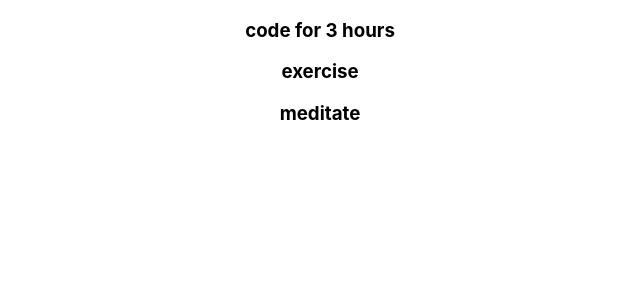
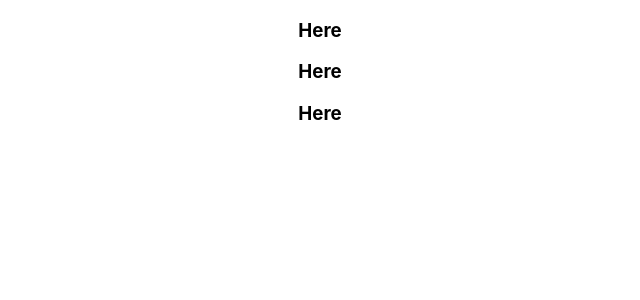
Before and after one commit to Mirtau/timeman, a React app: page / in a window 1280 px wide. Shown: the top 300 px of the page, without its empty margins (320-960 px from the left). Built offline with nearby package versions, Linux system fonts and the light colour scheme.

Commit message:
TodoItem added

```diff
--- /dev/null
+++ b/src/components/TodoItem.js
@@ -0,0 +1,12 @@
+import React, { Component } from 'react';
+
+
+class TodoItem extends Component {
+  render() {
+    return (
+      <h3>Here</h3>
+    );
+  }
+}
+
+export default TodoItem;
--- a/src/components/Todos.js
+++ b/src/components/Todos.js
@@ -1,10 +1,10 @@
 import React, { Component } from 'react';
-
+import TodoItem from './TodoItem';
 
 class Todos extends Component {
   render() {
     return this.props.todos.map((todo) => (
-      <h3> {todo.title} </h3>
+      <TodoItem />
     ));
   }
 }
```
